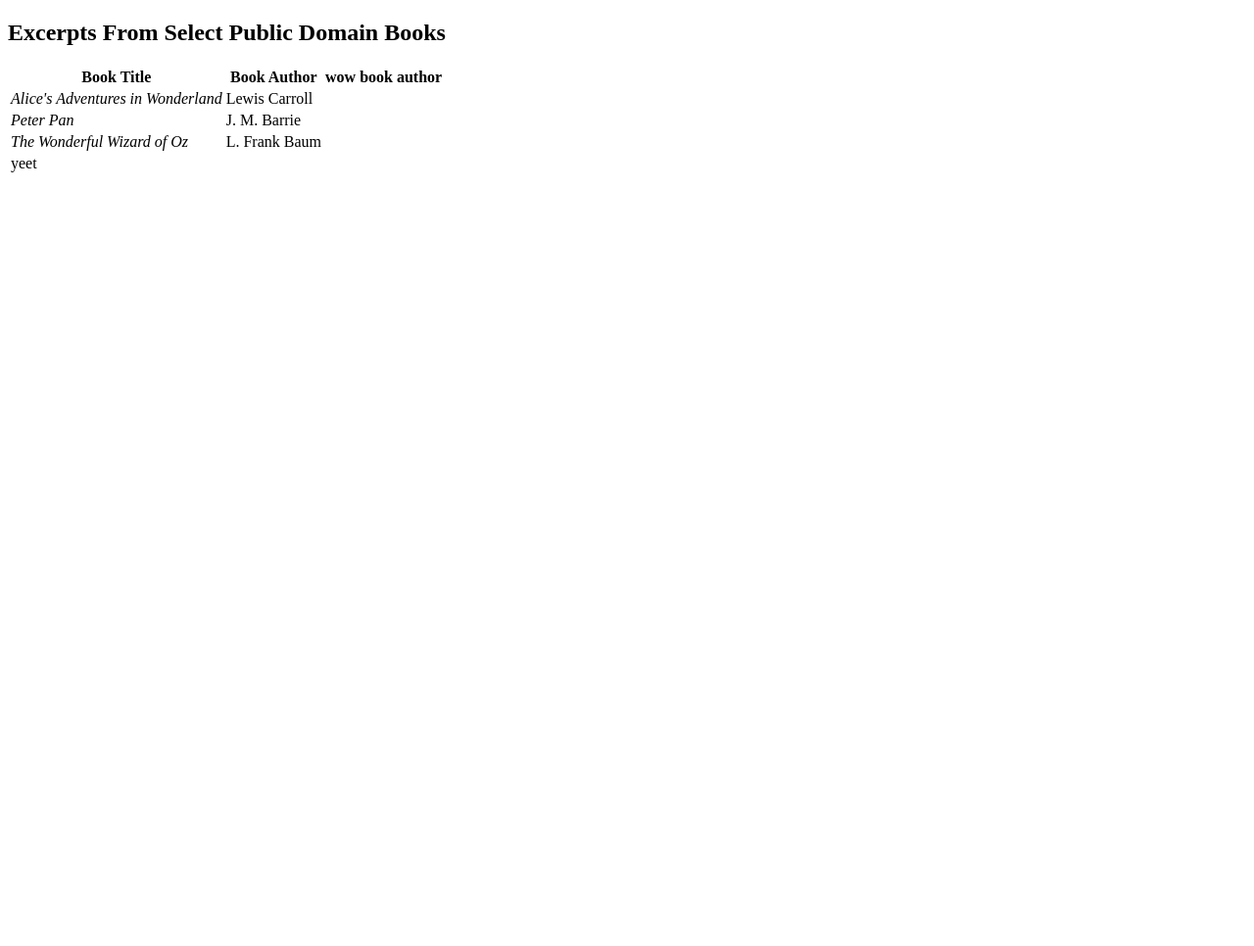
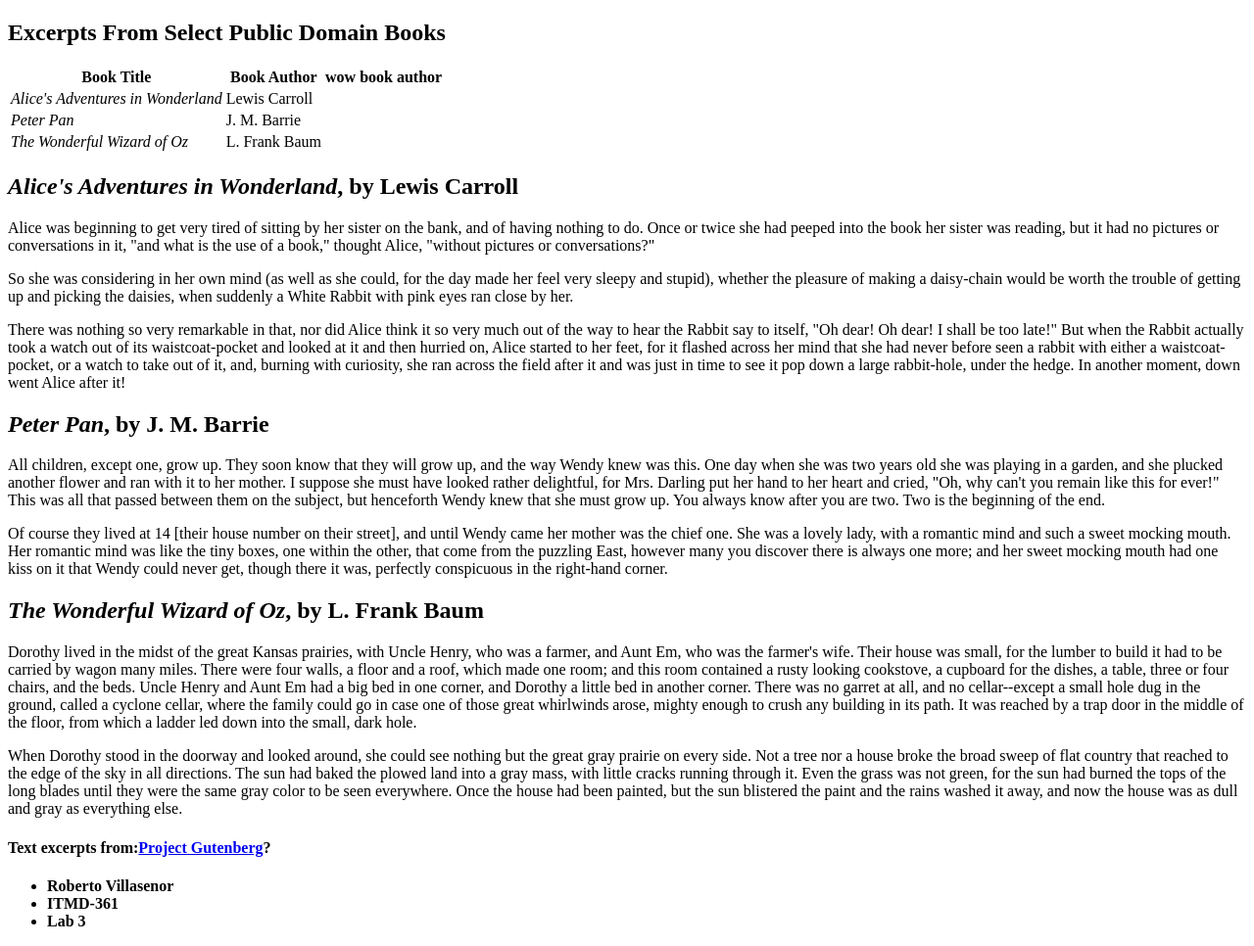
Before and after one commit to revillasenor/Lab03, a plain HTML site: page index.html in a window 1280 px wide. Shown: the whole page at 98% size. Before the commit the page ends 800 px from the top, so only its background shows below. Drawn offline with Linux system fonts and the light colour scheme.

Commit message:
Update index.html

```diff
--- a/index.html
+++ b/index.html
@@ -25,11 +25,26 @@
 			<td><em>The Wonderful Wizard of Oz </em></td>
 			<td>L. Frank Baum</td>
 		</tr>
-		<tr>
-			<td> yeet </td>
-		</tr>
 
 </table>
+	<h2><em>Alice's Adventures in Wonderland</em>, by Lewis Carroll</h2>
+	<p>Alice was beginning to get very tired of sitting by her sister on the bank, and of having nothing to do. Once or twice she had peeped into the book her sister was reading, but it had no pictures or conversations in it, "and what is the use of a book," thought Alice, "without pictures or conversations?"</p>
+	<p>So she was considering in her own mind (as well as she could, for the day made her feel very sleepy and stupid), whether the pleasure of making a daisy-chain would be worth the trouble of getting up and picking the daisies, when suddenly a White Rabbit with pink eyes ran close by her.</p>
+	<p>There was nothing so very remarkable in that, nor did Alice think it so very much out of the way to hear the Rabbit say to itself, "Oh dear! Oh dear! I shall be too late!" But when the Rabbit actually took a watch out of its waistcoat-pocket and looked at it and then hurried on, Alice started to her feet, for it flashed across her mind that she had never before seen a rabbit with either a waistcoat-pocket, or a watch to take out of it, and, burning with curiosity, she ran across the field after it and was just in time to see it pop down a large rabbit-hole, under the hedge. In another moment, down went Alice after it!</p>
 
+	<h2><em>Peter Pan</em>, by J. M. Barrie</h2>
+	<p>All children, except one, grow up. They soon know that they will grow up, and the way Wendy knew was this. One day when she was two years old she was playing in a garden, and she plucked another flower and ran with it to her mother. I suppose she must have looked rather delightful, for Mrs. Darling put her hand to her heart and cried, "Oh, why can't you remain like this for ever!" This was all that passed between them on the subject, but henceforth Wendy knew that she must grow up. You always know after you are two. Two is the beginning of the end.</p>
+	<p>Of course they lived at 14 [their house number on their street], and until Wendy came her mother was the chief one. She was a lovely lady, with a romantic mind and such a sweet mocking mouth. Her romantic mind was like the tiny boxes, one within the other, that come from the puzzling East, however many you discover there is always one more; and her sweet mocking mouth had one kiss on it that Wendy could never get, though there it was, perfectly conspicuous in the right-hand corner.</p>
+
+	<h2><em>The Wonderful Wizard of Oz</em>, by L. Frank Baum</h2>
+	<p>Dorothy lived in the midst of the great Kansas prairies, with Uncle Henry, who was a farmer, and Aunt Em, who was the farmer's wife.  Their house was small, for the lumber to build it had to be carried by wagon many miles.  There were four walls, a floor and a roof, which made one room; and this room contained a rusty looking cookstove, a cupboard for the dishes, a table, three or four chairs, and the beds.  Uncle Henry and Aunt Em had a big bed in one corner, and Dorothy a little bed in another corner.  There was no garret at all, and no cellar--except a small hole dug in the ground, called a cyclone cellar, where the family could go in case one of those great whirlwinds arose, mighty enough to crush any building in its path.  It was reached by a trap door in the middle of the floor, from which a ladder led down into the small, dark hole.</p>
+	<p>When Dorothy stood in the doorway and looked around, she could see nothing but the great gray prairie on every side.  Not a tree nor a house broke the broad sweep of flat country that reached to the edge of the sky in all directions.  The sun had baked the plowed land into a gray mass, with little cracks running through it.  Even the grass was not green, for the sun had burned the tops of the long blades until they were the same gray color to be seen everywhere.  Once the house had been painted, but the sun blistered the paint and the rains washed it away, and now the house was as dull and gray as everything else.</p>
+
+	<h4>Text excerpts from:<a href="http://www.gutenberg.org">Project Gutenberg</a>?</h4>
+	<ul>
+		<li><b> Roberto Villasenor</b></li>
+		<li><b>ITMD-361</b></li>
+		<li><b>Lab 3</b></li>
+	</ul>
 </body>
 </html>
```
